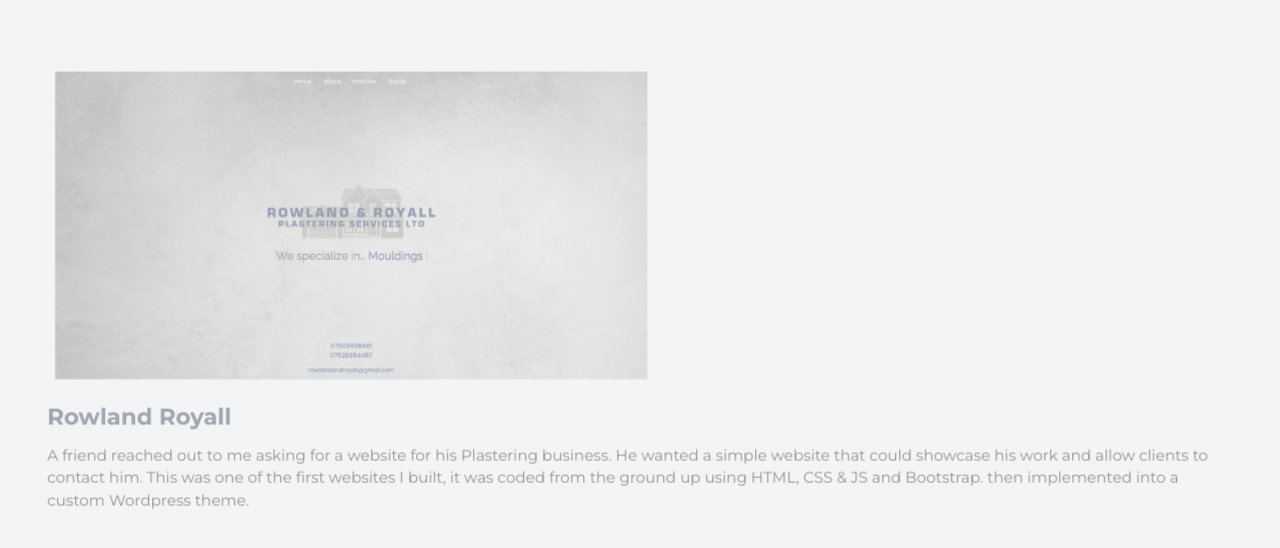
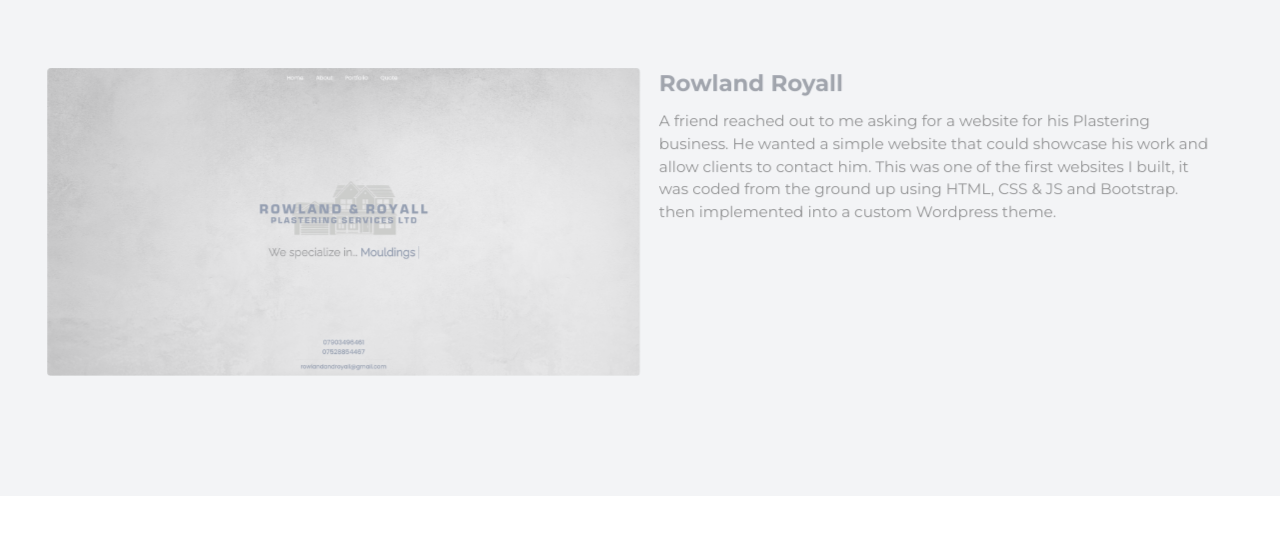
Before and after one commit to mikeharrison4/mike-portfolio, a Next.js app: page / in a window 1280 px wide. Shown: the part 1064-1612 px from the top of the page. After the commit the page ends 1560 px from the top, so only its background shows below. Built offline with nearby package versions, Linux system fonts and the light colour scheme; some icons are missing.

Commit message:
finish slider

```diff
--- a/components/homepage/MyWork/MyWork.module.scss
+++ b/components/homepage/MyWork/MyWork.module.scss
@@ -44,24 +44,4 @@
       transform: scale(0.95);
     }
   }
-
 }
-
-
-
-//.activeSlide {
-//  transform: scale(1);
-//  transform-origin: left;
-//  transition: all ease-in 0.25s;
-//}
-//
-//
-//.inactiveSlide {
-//  transform: scale(0.5);
-//  transform-origin: left;
-//  transition: all ease-in 0.25s;
-//}
-
-.hello {
-  background: red
-}
--- a/components/homepage/MyWork/Project.tsx
+++ b/components/homepage/MyWork/Project.tsx
@@ -1,5 +1,6 @@
-import React, { useRef } from 'react';
+import React from 'react';
 import Image from 'next/image';
+import { Icon } from '@iconify-icon/react';
 import styles from './MyWork.module.scss';
 
 interface ProjectProps {
@@ -15,11 +16,16 @@
 }: ProjectProps) {
   return (
     <div className={styles.slide}>
-      <div className={`flex flex-col ${activeSlide ? styles.active : styles.inactive}`}>
-        <Image src={`/${imageName}`} alt={title} width={640} height={323} className="rounded px-2" />
-        <div className="mt-6">
+      <div className={`flex ${activeSlide ? styles.active : styles.inactive}`}>
+        <Image src={`/${imageName}`} alt={title} width={640} height={323} className="rounded w-1/2" />
+        <div className="px-5">
           <h4 className="text-2xl font-bold text-darkslate-grey pb-3">{title}</h4>
-          <p>{description}</p>
+          <p className="pb-3">{description}</p>
+          <ul className="flex">
+            {skillsUsed.map((skill) => (
+              <li key={skill} className="pr-4 text-2xl"><Icon icon={skill} /></li>
+            ))}
+          </ul>
         </div>
       </div>
     </div>
--- a/components/homepage/MyWork/index.tsx
+++ b/components/homepage/MyWork/index.tsx
@@ -1,10 +1,8 @@
-import React, { useEffect, useRef, useState } from 'react';
+import React from 'react';
 import { Icon } from '@iconify-icon/react';
-import test from 'node:test';
 import styles from './MyWork.module.scss';
 import Project from './Project';
 import useIntersectionObserver from '../useIntersectionObserver';
-import {log} from "util";
 
 type Work = {
   title: string,
@@ -18,87 +16,18 @@
     title: 'Rowland Royall',
     imageName: 'rowland-royall.jpg',
     description: 'A friend reached out to me asking for a website for his Plastering business. He wanted a simple website that could showcase his work and allow clients to contact him. This was one of the first websites I built, it was coded from the ground up using HTML, CSS & JS and Bootstrap. then implemented into a custom Wordpress theme.',
-    skillsUsed: ['cib:react'],
+    skillsUsed: ['cib:javascript', 'cib:html5', 'cib:css3', 'cib:sass-alt', 'cib:bootstrap', 'mdi:responsive'],
   },
   {
     title: 'MR Electrical',
     imageName: 'mr-electrical.jpg',
     description: 'A very simple website for the single use of allowing users to contact them via a form.',
-    skillsUsed: ['cib:react'],
-  },
-  {
-    title: 'MR Electrical 3',
-    imageName: 'mr-electrical.jpg',
-    description: 'A very simple website for the single use of allowing users to contact them via a form.',
-    skillsUsed: ['cib:react'],
-  },
-  {
-    title: 'MR Electrical 4',
-    imageName: 'mr-electrical.jpg',
-    description: 'A very simple website for the single use of allowing users to contact them via a form.',
-    skillsUsed: ['cib:react'],
+    skillsUsed: ['cib:javascript', 'cib:html5', 'cib:css3', 'cib:sass-alt', 'cib:bootstrap', 'mdi:responsive'],
   },
 ];
 
-const baseScale = 0.5;
-
 function MyWork() {
-  const { sliderRef, currentSlideIndex, lastScrollLeftRef } = useIntersectionObserver();
-
-  // function handleScroll() {
-  //   if (!sliderRef.current) return;
-  //
-  //   const { scrollLeft, clientWidth } = sliderRef.current;
-  //   const isScrollingLeft = scrollLeft > lastScrollLeftRef.current;
-  //
-  //   lastScrollLeftRef.current = scrollLeft;
-  //
-  //   const decimalScrollLeftAmount = scrollLeft / clientWidth;
-  //   const scrollLeftPercentage = decimalScrollLeftAmount % 1 === 0
-  //     ? 1
-  //     : decimalScrollLeftAmount % 1;
-  //
-  //   const decimalScrollRightAmount = (clientWidth - (scrollLeft - clientWidth * currentSlideIndex))
-  //     / clientWidth;
-  //   const scrollRightPercentage = decimalScrollRightAmount % 1 === 0
-  //     ? 1
-  //     : decimalScrollRightAmount % 1;
-  //
-  //   if (isScrollingLeft) {
-  //     const currentIndex = Math.floor(scrollLeft / clientWidth);
-  //     const presentSlide = sliderRef.current.children[currentIndex];
-  //     const nextSlide = sliderRef.current.children[currentIndex + 1];
-  //
-  //     // console.log(scrollLeft);
-  //
-  //     const halfToFullScale = scrollLeftPercentage / 2 + baseScale;
-  //
-  //     if (scrollLeft === clientWidth * currentIndex) {
-  //       presentSlide.children[0].style.transform = 'scale(1)';
-  //     } else {
-  //       presentSlide.children[0].style.transform = `scale(${1 - scrollLeftPercentage / 2})`;
-  //     }
-  //
-  //     if (nextSlide) nextSlide.children[0].style.transform = `scale(${halfToFullScale})`;
-  //   }
-  //
-  //   if (!isScrollingLeft) {
-  //     const currentIndex = Math.ceil(scrollLeft / clientWidth);
-  //     const presentSlide = sliderRef.current.children[currentIndex];
-  //     const prevSlide = sliderRef.current.children[currentIndex - 1];
-  //
-  //     const halfToFullScale = scrollRightPercentage / 2 + baseScale;
-  //
-  //     if (scrollLeft === clientWidth * currentIndex) {
-  //       presentSlide.children[0].style.transform = 'scale(1)';
-  //     } else {
-  //       presentSlide.children[0].style.transform = `scale(${1 - scrollRightPercentage / 2}`;
-  //       // presentSlide.children[0].style.scrollBehavior = 'smooth';
-  //     }
-  //
-  //     if (prevSlide) prevSlide.children[0].style.transform = `scale(${halfToFullScale})`;
-  //   }
-  // }
+  const { sliderRef, currentSlideIndex } = useIntersectionObserver();
 
   function handleClickLeft(): void {
     if (!sliderRef.current) return;
```
